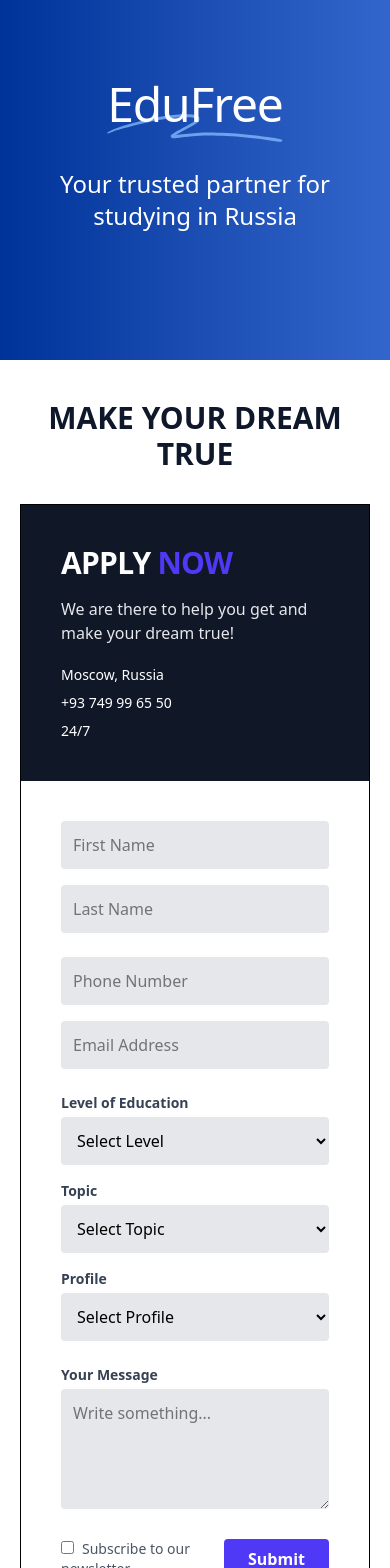
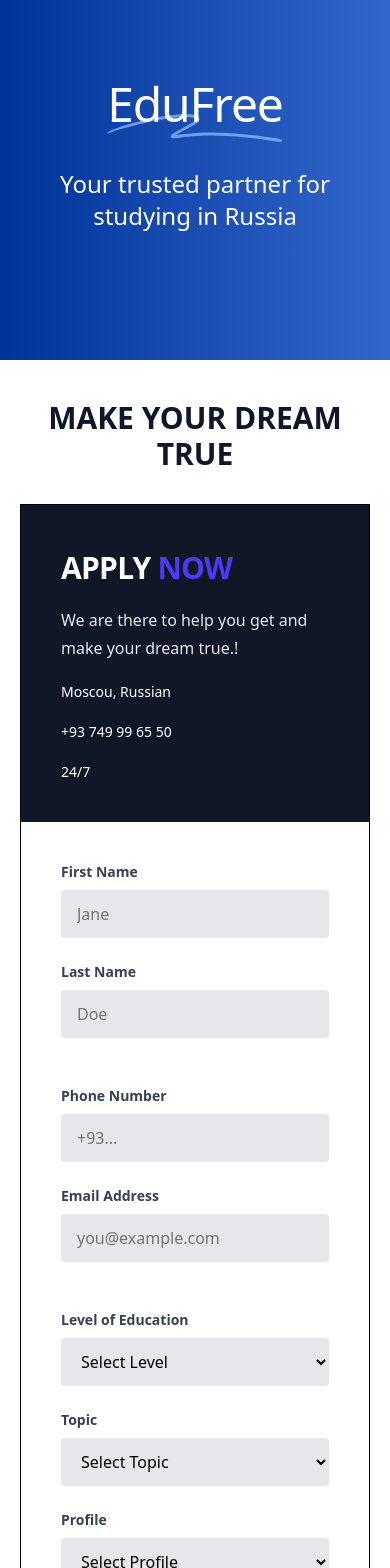
Before and after one commit to JoelVianny/edu, a Next.js app: page /contact in a window 390 px wide. Shown: the top 1568 px of the page. Built offline with nearby package versions, Linux system fonts and the light colour scheme.

Commit message:
Update page.tsx

```diff
--- a/app/contact/page.tsx
+++ b/app/contact/page.tsx
@@ -5,47 +5,48 @@ const data = {
   bachelor: {
     "Applied Mathematics & AI": [
       "01.03.02 Applied Mathematics and Computer Science",
-      "09.03.04 Software Engineering",
+      "09.03.01 Informatics and Computer Technology",
     ],
     "Biology & Biotechnology": [
       "06.03.01 Biology",
-      "12.03.04 Biotechnology Systems",
+      "12.03.04 Biotechnology Systems and Technologies",
     ],
     "Business & Management": ["38.03.02 Management", "38.03.06 Trade"],
   },
   master: {
     "Computer & Data Science": [
+      "01.04.02 Applied Mathematics",
       "09.04.01 Applied Informatics",
-      "01.04.02 Applied Mathematics",
     ],
     "Biology & Biotech": ["06.04.01 Biology", "19.04.01 Biotechnology"],
-    "Economics & Management": ["38.04.01 Economics", "38.04.08 Finance"],
+    "Economics & Management": [
+      "38.04.05 Business Informatics",
+      "38.04.08 Finance and Credit",
+    ],
   },
   doctorate: {
+    "Applied Mathematics & AI": [
+      "5.13.1 Applied Mathematics",
+      "5.13.3 Information Systems and Technologies",
+    ],
     "Clinical Medicine": [
-      "3.1.2 Maxillofacial Surgery",
-      "3.1.7 Dentistry",
+      "3.3.6 Pharmacology",
+      "3.1.20 Cardiology",
       "3.1.9 Surgery",
     ],
-    "Computer & Math Sciences": [
-      "5.13.1 Applied Mathematics",
-      "5.13.3 Info Systems",
-    ],
-    "Biotech Research": [
-      "1.5.3 Molecular Biology",
-      "1.5.7 Genetics",
-      "1.5.10 Virology",
-    ],
   },
-};
+} as const;
+
+type Level = keyof typeof data;
+type Topic = keyof (typeof data)[Level];
 
 export default function Contact() {
-  const [level, setLevel] = useState("");
-  const [topic, setTopic] = useState("");
-  const [profile, setProfile] = useState("");
+  const [level, setLevel] = useState<Level | "">("");
+  const [topic, setTopic] = useState<string>("");
+  const [profile, setProfile] = useState<string>("");
 
   const topics = level ? Object.keys(data[level]) : [];
-  const profiles = level && topic ? data[level][topic] : [];
+  const profiles = level && topic ? data[level][topic as Topic] : [];
 
   return (
     <div className="max-w-screen-lg mx-auto pt-10 p-5 py-12">
@@ -54,65 +55,79 @@ export default function Contact() {
       </h2>
       <div className="grid grid-cols-1 md:grid-cols-12 border">
         <div className="bg-gray-900 md:col-span-4 p-10 text-white">
-          <h3 className="text-3xl sm:text-4xl font-extrabold tracking-tight">
+          <h3 className="text-3xl sm:text-4xl leading-normal font-extrabold tracking-tight">
             APPLY <span className="text-indigo-600">NOW</span>
           </h3>
-          <p className="mt-4 text-gray-200">
-            We are there to help you get and make your dream true!
+          <p className="mt-4 leading-7 text-gray-200">
+            We are there to help you get and make your dream true.!
           </p>
-          <div className="mt-5 text-sm">Moscow, Russia</div>
-          <div className="mt-2 text-sm">+93 749 99 65 50</div>
-          <div className="mt-2 text-sm">24/7</div>
+          <div className="flex items-center mt-5 text-sm">
+            <span>Moscou, Russian</span>
+          </div>
+          <div className="flex items-center mt-5 text-sm">
+            <span>+93 749 99 65 50</span>
+          </div>
+          <div className="flex items-center mt-5 text-sm">
+            <span>24/7</span>
+          </div>
         </div>
 
         <form className="md:col-span-8 p-10 space-y-6">
-          {/* Personal Info */}
-          <div className="grid grid-cols-1 md:grid-cols-2 gap-4">
+          {/* First and Last Name */}
+          <div className="flex flex-wrap -mx-3">
+            <div className="w-full md:w-1/2 px-3 mb-6">
+              <label className="block text-gray-700 text-sm font-bold mb-2">First Name</label>
               <input
+                className="w-full bg-gray-200 rounded py-3 px-4"
                 type="text"
-              className="w-full bg-gray-200 p-3 rounded"
-              placeholder="First Name"
-              required
-            />
-            <input
-              type="text"
-              className="w-full bg-gray-200 p-3 rounded"
-              placeholder="Last Name"
+                placeholder="Jane"
                 required
               />
             </div>
-
-          {/* Contact Info */}
-          <div className="grid grid-cols-1 md:grid-cols-2 gap-4">
+            <div className="w-full md:w-1/2 px-3 mb-6">
+              <label className="block text-gray-700 text-sm font-bold mb-2">Last Name</label>
               <input
+                className="w-full bg-gray-200 rounded py-3 px-4"
                 type="text"
-              className="w-full bg-gray-200 p-3 rounded"
-              placeholder="Phone Number"
-              required
-            />
-            <input
-              type="email"
-              className="w-full bg-gray-200 p-3 rounded"
-              placeholder="Email Address"
+                placeholder="Doe"
                 required
               />
             </div>
+          </div>
 
-          {/* Always show Level, Topic, Profile */}
-          <div className="grid grid-cols-1 md:grid-cols-3 gap-4">
-            {/* Level */}
+          {/* Phone and Email */}
+          <div className="flex flex-wrap -mx-3">
+            <div className="w-full md:w-1/2 px-3 mb-6">
+              <label className="block text-gray-700 text-sm font-bold mb-2">Phone Number</label>
+              <input
+                className="w-full bg-gray-200 rounded py-3 px-4"
+                type="text"
+                placeholder="+93..."
+                required
+              />
+            </div>
+            <div className="w-full md:w-1/2 px-3 mb-6">
+              <label className="block text-gray-700 text-sm font-bold mb-2">Email Address</label>
+              <input
+                className="w-full bg-gray-200 rounded py-3 px-4"
+                type="email"
+                placeholder="you@example.com"
+                required
+              />
+            </div>
+          </div>
+
+          {/* Education Level */}
           <div>
-              <label className="block mb-1 text-sm font-semibold text-gray-700">
-                Level of Education
-              </label>
+            <label className="block text-gray-700 text-sm font-bold mb-2">Level of Education</label>
             <select
+              className="w-full bg-gray-200 rounded py-3 px-4"
               value={level}
               onChange={(e) => {
-                  setLevel(e.target.value);
+                setLevel(e.target.value as Level);
                 setTopic("");
                 setProfile("");
               }}
-                className="w-full bg-gray-200 p-3 rounded"
             >
               <option value="">Select Level</option>
               {Object.keys(data).map((lvl) => (
@@ -125,17 +140,15 @@ export default function Contact() {
 
           {/* Topic */}
           <div>
-              <label className="block mb-1 text-sm font-semibold text-gray-700">
-                Topic
-              </label>
+            <label className="block text-gray-700 text-sm font-bold mb-2">Topic</label>
             <select
+              className="w-full bg-gray-200 rounded py-3 px-4"
               value={topic}
               onChange={(e) => {
                 setTopic(e.target.value);
                 setProfile("");
               }}
-                className="w-full bg-gray-200 p-3 rounded"
-                disabled={!level}
+              disabled={!topics.length}
             >
               <option value="">Select Topic</option>
               {topics.map((t) => (
@@ -148,46 +161,43 @@ export default function Contact() {
 
           {/* Profile */}
           <div>
-              <label className="block mb-1 text-sm font-semibold text-gray-700">
-                Profile
-              </label>
+            <label className="block text-gray-700 text-sm font-bold mb-2">Profile</label>
             <select
+              className="w-full bg-gray-200 rounded py-3 px-4"
               value={profile}
               onChange={(e) => setProfile(e.target.value)}
-                className="w-full bg-gray-200 p-3 rounded"
-                disabled={!level || !topic}
+              disabled={!profiles.length}
             >
               <option value="">Select Profile</option>
               {profiles.map((p) => (
-                  <option key={p}>{p}</option>
+                <option key={p} value={p}>
+                  {p}
+                </option>
               ))}
             </select>
-            </div>
           </div>
 
           {/* Message */}
           <div>
-            <label className="text-sm font-semibold text-gray-700 mb-1 block">
-              Your Message
-            </label>
+            <label className="block text-gray-700 text-sm font-bold mb-2">Your Message</label>
             <textarea
-              rows={4}
-              className="w-full bg-gray-200 p-3 rounded"
-              placeholder="Write something..."
+              rows={3}
+              className="w-full bg-gray-200 rounded py-3 px-4"
+              placeholder="Tell us more..."
             />
           </div>
 
-          {/* Footer */}
+          {/* Newsletter & Submit */}
           <div className="flex justify-between items-center">
             <label className="text-gray-600 text-sm">
               <input type="checkbox" className="mr-2" />
-              Subscribe to our newsletter
+              Send me your newsletter!
             </label>
             <button
               type="submit"
               className="bg-indigo-600 hover:bg-indigo-500 text-white font-bold py-2 px-6 rounded"
             >
-              Submit
+              Send Message
             </button>
           </div>
         </form>
```
Lines whose indentation alone changed are shown as unchanged.
